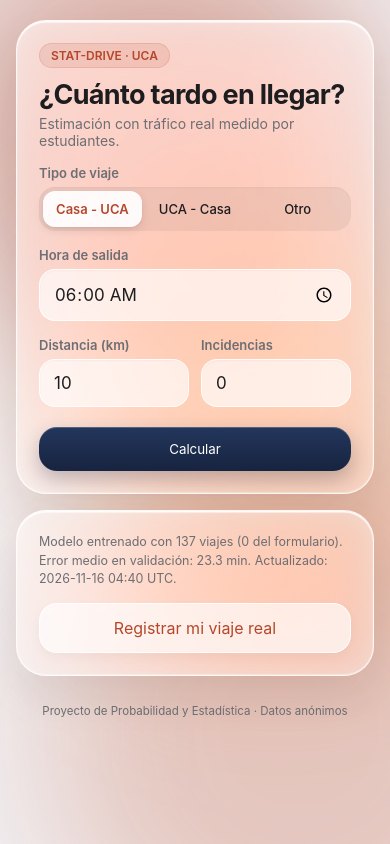
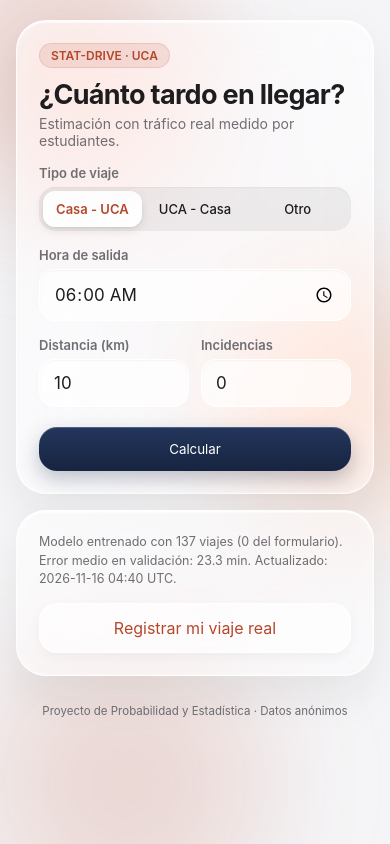
Before and after one commit to rubenmartinez10/stat-drive-app, a plain HTML site: page index.html in a window 390 px wide. Drawn offline with Linux system fonts and the light colour scheme.

Commit message:
interfaz v4

```diff
--- a/index.html
+++ b/index.html
@@ -3,38 +3,46 @@
 <meta name="viewport" content="width=device-width,initial-scale=1,viewport-fit=cover">
 <title>STAT-DRIVE · ¿Cuánto tardo?</title>
 <style>
-:root{--tx:#1D1D1F;--ladrillo:#B5472B;--navy:#1B2A49;--gris:#F2F2F5;--mut:#6E6E73}
+:root{--tx:#1D1D1F;--ladrillo:#B5472B;--navy:#1B2A49;--gris:#F5F5F7;--mut:#6E6E73}
 *{box-sizing:border-box}
 body{margin:0;min-height:100vh;color:var(--tx);background:var(--gris);
 font-family:-apple-system,BlinkMacSystemFont,"SF Pro Text","SF Pro Display",system-ui,"Segoe UI",Roboto,sans-serif;
 -webkit-font-smoothing:antialiased;-moz-osx-font-smoothing:grayscale;
 padding:max(20px,env(safe-area-inset-top)) 16px max(24px,env(safe-area-inset-bottom));overflow-x:hidden}
 
-/* Fondo con orbes difuminados animados estilo Apple */
+/* Fondo con orbes naranjas calibrados para laptop y móvil */
 .bg{position:fixed;inset:0;z-index:-1;overflow:hidden;pointer-events:none;background:var(--gris)}
 .orb{position:absolute;border-radius:50%;filter:blur(75px);will-change:transform}
-.orb-1{width:460px;height:460px;top:-110px;left:-90px;background:rgba(181,71,43,.38);animation:float1 16s ease-in-out infinite alternate}
-.orb-2{width:440px;height:440px;top:24%;right:-120px;background:rgba(232,145,98,.42);animation:float2 20s ease-in-out infinite alternate}
-.orb-3{width:500px;height:500px;bottom:-150px;left:10%;background:rgba(195,88,52,.28);animation:float3 18s ease-in-out infinite alternate}
+.orb-1{width:460px;height:460px;top:-110px;left:-90px;background:rgba(196,78,46,.32);animation:float1 16s ease-in-out infinite alternate}
+.orb-2{width:440px;height:440px;top:26%;right:-120px;background:rgba(235,128,82,.34);animation:float2 20s ease-in-out infinite alternate}
+.orb-3{width:500px;height:500px;bottom:-150px;left:10%;background:rgba(181,71,43,.24);animation:float3 18s ease-in-out infinite alternate}
 
-@keyframes float1{0%{transform:translate(0,0) scale(1)}100%{transform:translate(70px,90px) scale(1.15)}}
-@keyframes float2{0%{transform:translate(0,0) scale(1)}100%{transform:translate(-80px,70px) scale(1.12)}}
-@keyframes float3{0%{transform:translate(0,0) scale(1)}100%{transform:translate(60px,-80px) scale(1.18)}}
+/* Ajuste específico para pantallas de teléfono (evita saturación OLED y efecto beige) */
+@media(max-width:600px){
+  .orb{filter:blur(60px)}
+  .orb-1{width:65vw;height:65vw;top:-8%;left:-18%;background:rgba(196,78,46,.22)}
+  .orb-2{width:62vw;height:62vw;top:32%;right:-22%;background:rgba(235,128,82,.24)}
+  .orb-3{width:70vw;height:70vw;bottom:-10%;left:-5%;background:rgba(181,71,43,.17)}
+}
+
+@keyframes float1{0%{transform:translate(0,0) scale(1)}100%{transform:translate(50px,70px) scale(1.12)}}
+@keyframes float2{0%{transform:translate(0,0) scale(1)}100%{transform:translate(-55px,55px) scale(1.1)}}
+@keyframes float3{0%{transform:translate(0,0) scale(1)}100%{transform:translate(45px,-60px) scale(1.14)}}
 
 main{max-width:440px;margin:0 auto;display:grid;gap:16px}
 
 /* Tarjetas Liquid Glass */
 .glass{
-  background:linear-gradient(145deg,rgba(255,255,255,.52),rgba(255,255,255,.28));
-  -webkit-backdrop-filter:blur(36px) saturate(190%);
-  backdrop-filter:blur(36px) saturate(190%);
-  border:1px solid rgba(255,255,255,.82);
+  background:linear-gradient(145deg,rgba(255,255,255,.58),rgba(255,255,255,.34));
+  -webkit-backdrop-filter:blur(36px) saturate(185%);
+  backdrop-filter:blur(36px) saturate(185%);
+  border:1px solid rgba(255,255,255,.85);
   border-radius:30px;
   box-shadow:
-    0 20px 44px rgba(29,29,31,.08),
+    0 20px 44px rgba(29,29,31,.07),
     inset 0 1.5px 1px rgba(255,255,255,.95),
     inset 0 -1px 1px rgba(255,255,255,.35),
-    inset 0 0 24px rgba(255,255,255,.25);
+    inset 0 0 24px rgba(255,255,255,.28);
   padding:22px;
 }
 
@@ -49,8 +57,8 @@ label,.lb{display:block;font-size:13px;font-weight:600;color:var(--mut);margin:1
 .seg label{margin:0;text-align:center;padding:10px 4px;border-radius:12px;font-size:13px;color:var(--tx);cursor:pointer;font-weight:500;transition:all .25s cubic-bezier(.25,.8,.25,1)}
 .seg input:checked+label{background:rgba(255,255,255,.92);box-shadow:0 3px 10px rgba(29,29,31,.12),0 1px 2px rgba(29,29,31,.06);color:var(--ladrillo);font-weight:600}
 
-input[type=time],input[type=number]{width:100%;padding:13px 14px;font-size:17px;color:var(--tx);background:rgba(255,255,255,.65);border:1px solid rgba(255,255,255,.8);border-radius:16px;outline:none;font-family:inherit;box-shadow:inset 0 1px 2px rgba(29,29,31,.04);transition:.2s}
-input:focus{background:rgba(255,255,255,.88);border-color:var(--ladrillo);box-shadow:0 0 0 3px rgba(181,71,43,.16)}
+input[type=time],input[type=number]{width:100%;padding:13px 14px;font-size:17px;color:var(--tx);background:rgba(255,255,255,.68);border:1px solid rgba(255,255,255,.85);border-radius:16px;outline:none;font-family:inherit;box-shadow:inset 0 1px 2px rgba(29,29,31,.04);transition:.2s}
+input:focus{background:rgba(255,255,255,.92);border-color:var(--ladrillo);box-shadow:0 0 0 3px rgba(181,71,43,.16)}
 .row{display:grid;grid-template-columns:1fr 1fr;gap:12px}
 
 button,.btn{display:block;width:100%;text-align:center;text-decoration:none;font:600 16px inherit;font-family:inherit;padding:14px;border-radius:18px;border:0;cursor:pointer;transition:transform .18s ease,box-shadow .18s ease}
@@ -68,8 +76,8 @@ button,.btn{display:block;width:100%;text-align:center;text-decoration:none;font
 .ends{display:flex;justify-content:space-between;font-size:12px;color:var(--mut);margin-top:8px}
 #w{display:none;margin-top:14px;padding:10px 12px;border-radius:14px;background:rgba(181,71,43,.14);color:#8A3420;font-size:13px;border:1px solid rgba(181,71,43,.2)}
 .info{font-size:12.5px;color:var(--mut);line-height:1.5;margin:0}
-.btn{background:rgba(255,255,255,.65);color:var(--ladrillo);border:1px solid rgba(255,255,255,.85);box-shadow:0 4px 12px rgba(29,29,31,.04)}
-.btn:hover{background:rgba(255,255,255,.85)}
+.btn{background:rgba(255,255,255,.68);color:var(--ladrillo);border:1px solid rgba(255,255,255,.85);box-shadow:0 4px 12px rgba(29,29,31,.04)}
+.btn:hover{background:rgba(255,255,255,.88)}
 .btn:active{transform:scale(.98)}
 .foot{text-align:center;font-size:11.5px;color:var(--mut);padding:0 8px}
 
```
